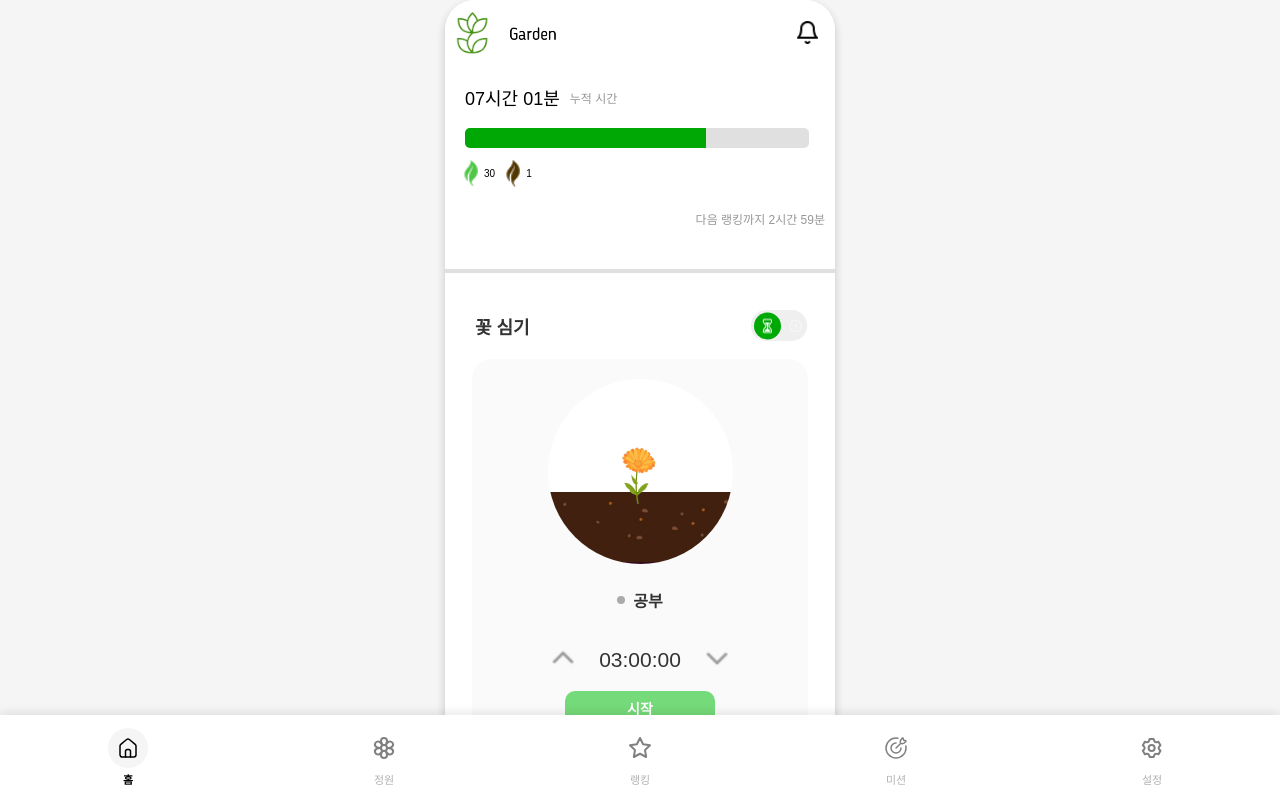
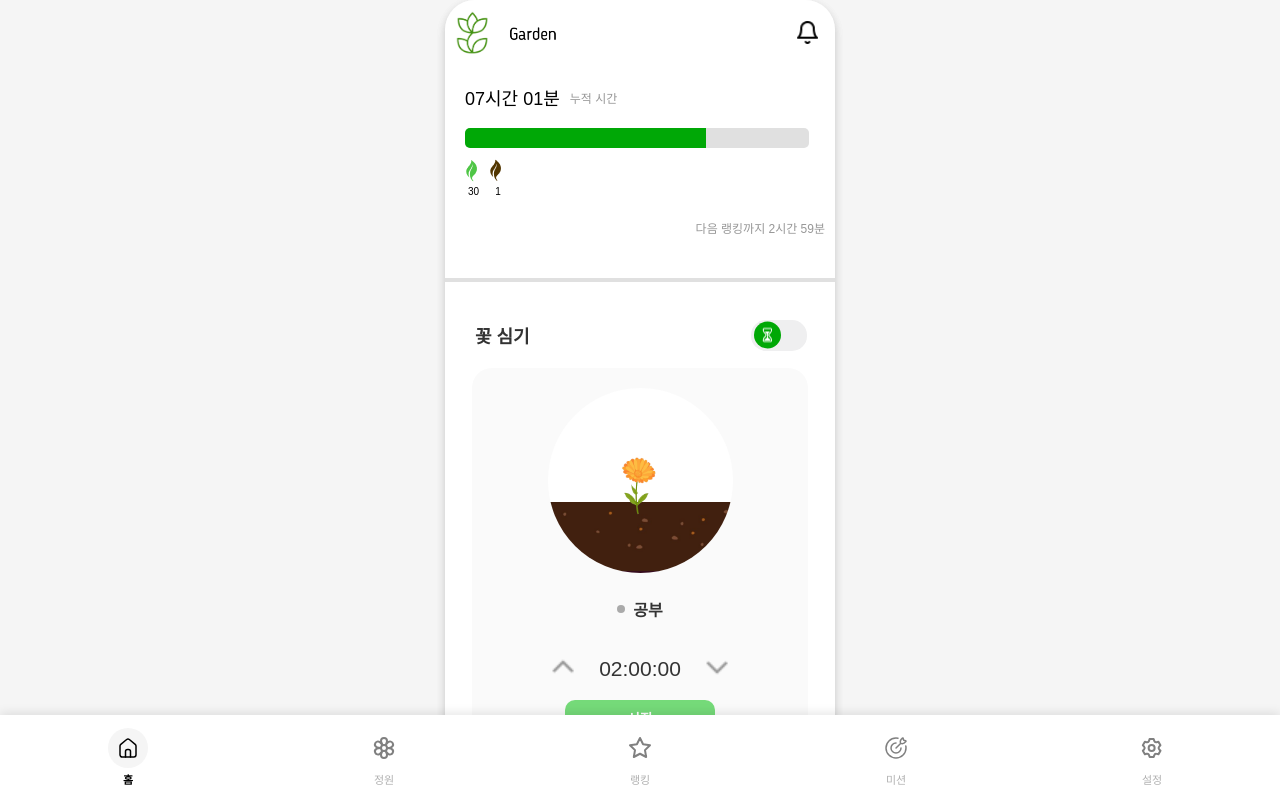
Before and after one commit to Codeit-boost/Garden-FE, a React (Create React App) app: page /home in a window 1280 px wide. Shown: the top 798 px of the page. Built offline with nearby package versions, Linux system fonts and the light colour scheme.

Commit message:
토글과 화살표에 의한 시간측정 기능추가

```diff
--- a/src/components/main/mainpage.js
+++ b/src/components/main/mainpage.js
@@ -1,4 +1,4 @@
-import React, { useState } from "react";
+import React, { useState, useEffect } from "react";
 import "../../styles/mainpage.css";
 
 // 🌿 아이콘 이미지 개별 import
@@ -17,15 +17,65 @@ import flowerStage from "../../assets/flowers/메리골드.png";
 import soilImage from "../../assets/flowers/땅 이미지.png";
 
 // 📌 추가된 모달 컴포넌트
-import FlowerSelect from "./flowerselect"; // 꽃 선택 모달
-import CategorySelect from "./categoryselect"; // 카테고리 설정 모달
+import FlowerSelect from "./flowerselect";
+import CategorySelect from "./categoryselect";
 
 function MainPage() {
   const [isFlowerModalOpen, setFlowerModalOpen] = useState(false);
   const [isCategoryModalOpen, setCategoryModalOpen] = useState(false);
   const [isTimerMode, setIsTimerMode] = useState(true);
   const [selectedFlower, setSelectedFlower] = useState("메리골드");
-  const [selectedCategory, setSelectedCategory] = useState("공부"); // ✅ 카테고리 선택 반영
+  const [selectedCategory, setSelectedCategory] = useState("공부");
+  const [time, setTime] = useState(2 * 3600);
+  const [isRunning, setIsRunning] = useState(false);
+  const [categoryDotActive, setCategoryDotActive] = useState(false);
+
+  useEffect(() => {
+    let interval;
+    if (isRunning) {
+      interval = setInterval(() => {
+        setTime((prevTime) => {
+          if (isTimerMode) {
+            if (prevTime <= 1) {
+              clearInterval(interval);
+              setIsRunning(false);
+              setCategoryDotActive(true);
+              return 0;
+            }
+            return prevTime - 1;
+          } else {
+            return prevTime + 1;
+          }
+        });
+      }, 1000);
+    } else {
+      clearInterval(interval);
+    }
+    return () => clearInterval(interval);
+  }, [isRunning, isTimerMode]);
+
+  const handleTimeAdjust = (amount) => {
+    if (isTimerMode && !isRunning) {
+      setTime((prevTime) => Math.max(0, prevTime + amount * 3600));
+    }
+  };
+
+  const formatTime = (seconds) => {
+    const h = String(Math.floor(seconds / 3600)).padStart(2, "0");
+    const m = String(Math.floor((seconds % 3600) / 60)).padStart(2, "0");
+    const s = String(seconds % 60).padStart(2, "0");
+    return `${h}:${m}:${s}`;
+  };
+
+  const handleStartStop = () => {
+    if (isRunning) {
+      setIsRunning(false);
+    } else {
+      setIsRunning(true);
+      setCategoryDotActive(true);
+      if (!isTimerMode) setTime(0);
+    }
+  };
 
   return (
     <div className="main-container">
@@ -46,23 +96,23 @@ function MainPage() {
             <p className="total-time-text">누적 시간</p>
           </div>
           <div className="progress-bar">
-            <div className="progress-fill"></div>
+            <div className="progress-fill" style={{ width: "70%" }}></div>
           </div>
         </div>
 
         {/* 🌸 성공한 꽃 / 실패한 꽃 개수 */}
         <div className="flower-count-container">
-          <div className="flower-item1">
-            <img src={completedFlower} alt="완성 꽃" className="flower-icon-success-fail" />
+          <div className="flower-item-success">
+            <img src={completedFlower} alt="완성 꽃" className="flower-icon" />
             <span className="flower-count">30</span>
           </div>
-          <div className="flower-item1">
-            <img src={witheredFlower} alt="시든 꽃" className="flower-icon-success-fail" />
+          <div className="flower-item-fail">
+            <img src={witheredFlower} alt="시든 꽃" className="flower-icon" />
             <span className="flower-count">1</span>
           </div>
         </div>
 
-        {/* 🌿 "다음 랭킹까지" 텍스트 및 시간 */}
+        {/* 🌿 "다음 랭킹까지" 텍스트 */}
         <div className="ranking-info-container">
           <p>다음 랭킹까지 <span className="ranking-time">2시간 59분</span></p>
         </div>
@@ -77,13 +127,15 @@ function MainPage() {
           <h2 className="planting-title">꽃 심기</h2>
           <div
             className={`mode-toggle ${isTimerMode ? "timer" : "stopwatch"}`}
-            onClick={() => setIsTimerMode(!isTimerMode)}
+            onClick={() => {
+              setIsTimerMode(!isTimerMode);
+              setIsRunning(false);
+              setTime(isTimerMode ? 0 : 2 * 3600);
+            }}
           >
             <div className="mode-toggle-thumb">
               <img src={isTimerMode ? hourglassIcon : stopwatchIcon} alt="토글 아이콘" />
             </div>
-            <img src={hourglassIcon} alt="타이머 아이콘" className="mode-icon" />
-            <img src={stopwatchIcon} alt="스톱워치 아이콘" className="mode-icon" />
           </div>
         </div>
 
@@ -98,34 +150,32 @@ function MainPage() {
 
           {/* ✅ 선택한 카테고리 표시 */}
           <div className="category-container">
-            <span className="category-dot"></span>
+            <span className={`category-dot ${categoryDotActive ? "active" : ""}`}></span>
             <p className="category-text">{selectedCategory}</p>
           </div>
 
-          {/* 🌿 시간 조절 (좌/우 화살표로 변경) */}
+          {/* 🌿 시간 조절 */}
           <div className="timer-category-container">
-            <button className="time-adjust">
-              <img src={leftArrow} alt="시간 감소" />
+            <button className="time-adjust" onClick={() => handleTimeAdjust(1)} disabled={!isTimerMode || isRunning}>
+              <img src={leftArrow} alt="시간 증가" />
             </button>
-            <p className="time-text">03:00:00</p>
-            <button className="time-adjust">
-              <img src={rightArrow} alt="시간 증가" />
+            <p className="time-text">{formatTime(time)}</p>
+            <button className="time-adjust" onClick={() => handleTimeAdjust(-1)} disabled={!isTimerMode || isRunning}>
+              <img src={rightArrow} alt="시간 감소" />
             </button>
           </div>
 
-          {/* 🌿 시작 버튼 */}
-          <button className="start-button">시작</button>
+          {/* 🌿 시작 & 포기 버튼 */}
+          <button className="start-button" onClick={handleStartStop}>
+            {isRunning ? "포기" : "시작"}
+          </button>
         </section>
       </div>
 
       {/* 🌸 꽃 변경 & 카테고리 설정 버튼 */}
       <div className="action-buttons">
-        <button className="change-flower-button" onClick={() => setFlowerModalOpen(true)}>
-          꽃 선택
-        </button>
-        <button className="change-category-button" onClick={() => setCategoryModalOpen(true)}>
-          카테고리 설정
-        </button>
+        <button className="change-flower-button" onClick={() => setFlowerModalOpen(true)}>꽃 선택</button>
+        <button className="change-category-button" onClick={() => setCategoryModalOpen(true)}>카테고리 설정</button>
       </div>
 
       {/* 🌼 오늘의 꽃말 */}
@@ -136,7 +186,8 @@ function MainPage() {
         </div>
       </div>
 
-      {/* 🌸 꽃 선택 모달 */}
+      {/* 🌸 모달 렌더링 */}
+      <div>{/* 🌸 꽃 선택 모달 */}
       {isFlowerModalOpen && (
         <FlowerSelect
           onClose={() => setFlowerModalOpen(false)}
@@ -152,9 +203,9 @@ function MainPage() {
         <CategorySelect
           isOpen={isCategoryModalOpen}
           onClose={() => setCategoryModalOpen(false)}
-          onSelectCategory={(category) => setSelectedCategory(category)} // ✅ 선택 반영
+          onSelectCategory={(category) => setSelectedCategory(category)}
         />
-      )}
+      )}</div>
     </div>
   );
 }
```
